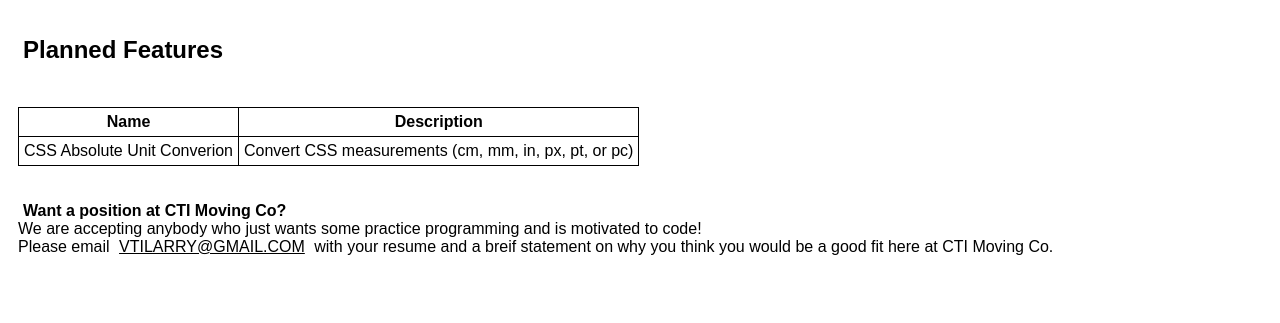
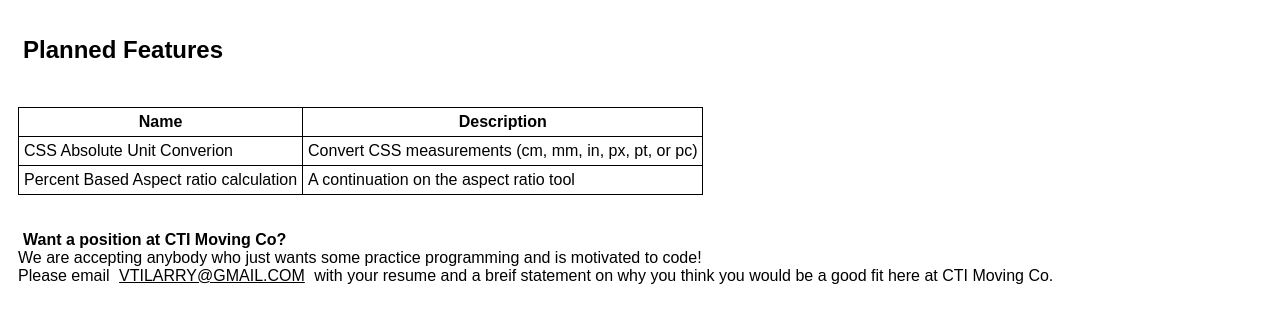
Before and after one commit to CTIMovingCo/CTIMovingCo.github.io, a plain HTML site: page pages/plannedFeatures.html in a window 1280 px wide. Shown: the part 133-456 px from the top of the page. Drawn offline with Linux system fonts and the light colour scheme.

Commit message:
Updated plannedfeatures.html

```diff
--- a/pages/plannedFeatures.html
+++ b/pages/plannedFeatures.html
@@ -14,6 +14,10 @@
         <td>CSS Absolute Unit Converion</td>
         <td>Convert CSS measurements (cm, mm, in, px, pt, or pc)</td>
     </tr>
+    <tr>
+        <td>Percent Based Aspect ratio calculation</td>
+        <td>A continuation on the aspect ratio tool</td>
+    </tr>
 </table>
 
 <b>Want a position at CTI Moving Co?</b>
```
